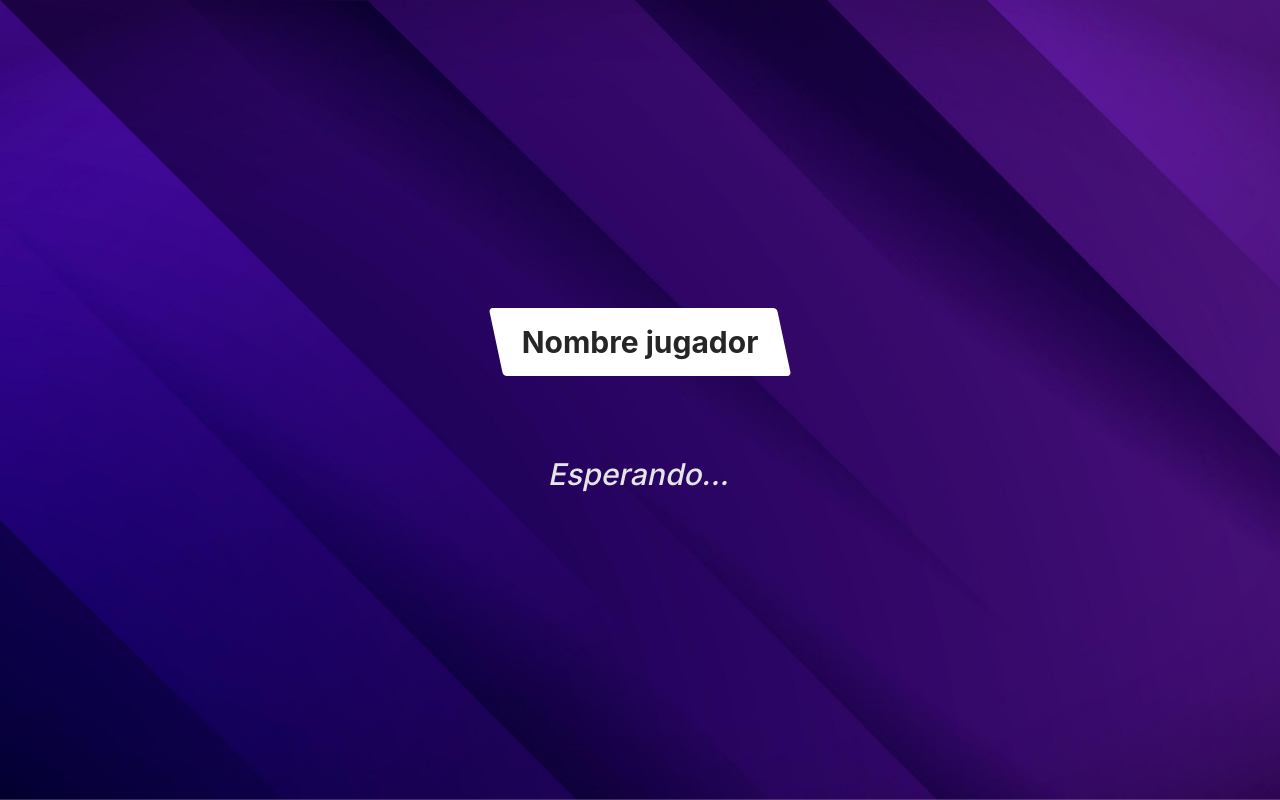
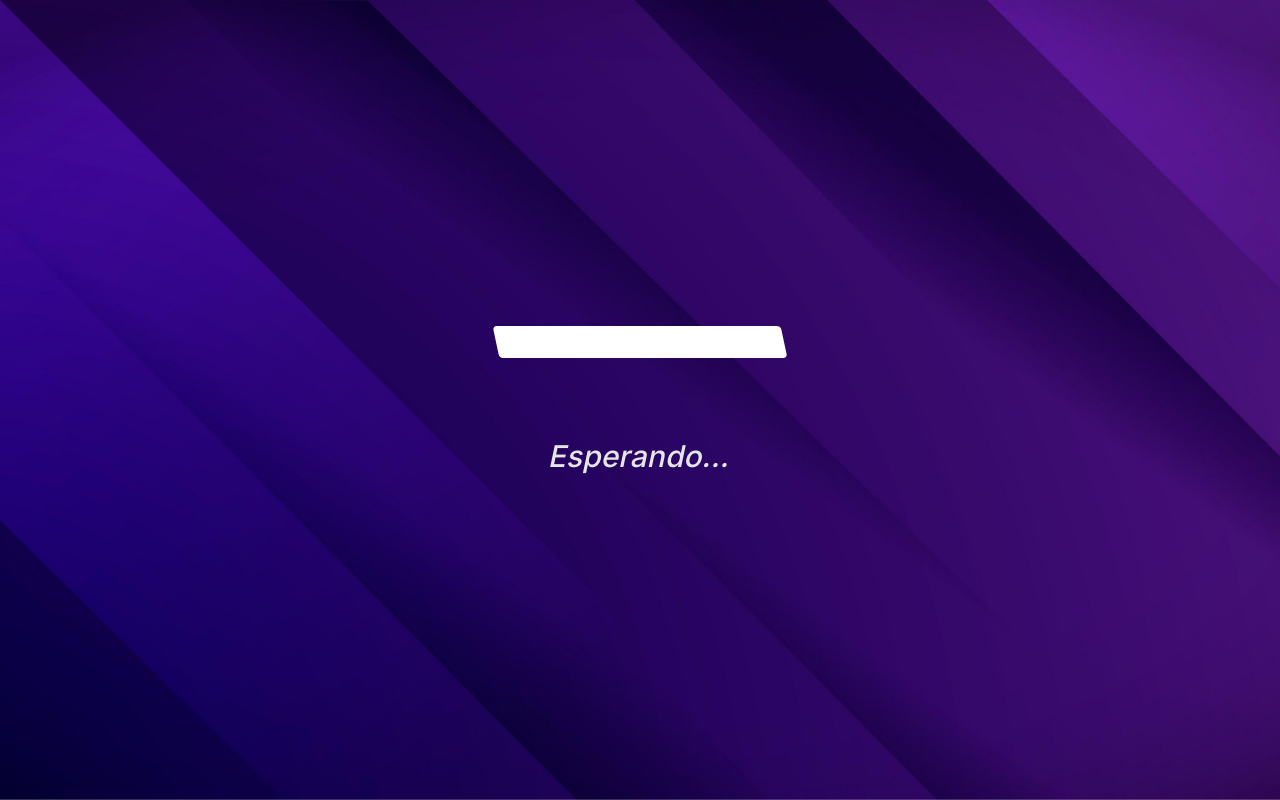
Before and after one commit to briansleonel/quiz-wave-client, a React (Vite) app: page /instructions in a window 1280 px wide. Built offline with nearby package versions, Linux system fonts and the light colour scheme; what javascript-time-ago would draw is missing.

Commit message:
feat: show player name connected

```diff
--- a/src/app/instructions/InstructionsPage.tsx
+++ b/src/app/instructions/InstructionsPage.tsx
@@ -1,7 +1,10 @@
 import LoaderRoom from "../../components/Lobby/LoaderRoom";
 import BackgroundQuiz from "../../components/Trivia/BackgroundQuiz";
+import { useAppSelector } from "../../store/hooks.redux";
 
 export default function InstructionsPage() {
+    const { name } = useAppSelector((state) => state.player);
+
     return (
         <BackgroundQuiz>
             <main className="w-full h-screen flex items-center justify-center">
@@ -9,7 +12,7 @@ export default function InstructionsPage() {
                     <div className="w-full rounded py-4 px-6 transform skew-x-12 bg-white">
                         <div className="transform -skew-x-12">
                             <h3 className="text-3xl text-center text-neutral-800 font-bold">
-                                Nombre jugador
+                                {name}
                             </h3>
                         </div>
                     </div>
```
